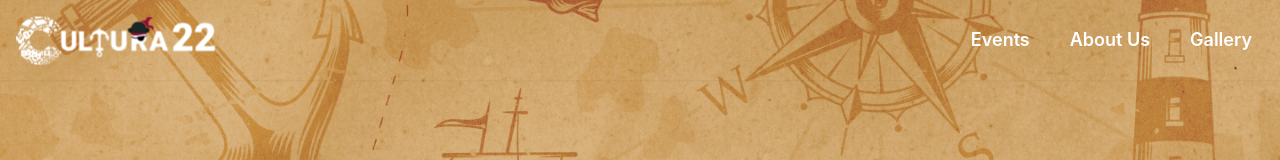
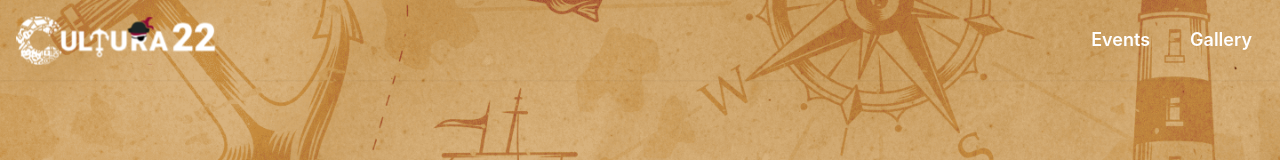
Before and after one commit to healertrix/cultura-final, a Next.js app: page / in a window 1280 px wide. Shown: the top 160 px of the page. Built offline with nearby package versions, Linux system fonts and the light colour scheme; a web font is replaced by a local one.

Commit message:
Removed About us from NavBar

```diff
--- a/components/navbar.js
+++ b/components/navbar.js
@@ -23,11 +23,11 @@ export default function NavBar() {
 												Events
 											</div>
 										</Link>
-										<Link href={"./#AboutUs"}>
+										{/* <Link href={"./#AboutUs"}>
 											<div className="cursor-pointer hover:bg-amber-700 text-white hover:text-white px-3 py-2 rounded-md text-lg font-semibold">
 												About Us
 											</div>
-										</Link>
+										</Link> */}
 										<Link href={"./#Gallery"}>
 											<div className="cursor-pointer hover:bg-amber-700  text-whitehover:text-white px-3 py-2 rounded-md text-lg font-semibold">
 												Gallery
```
